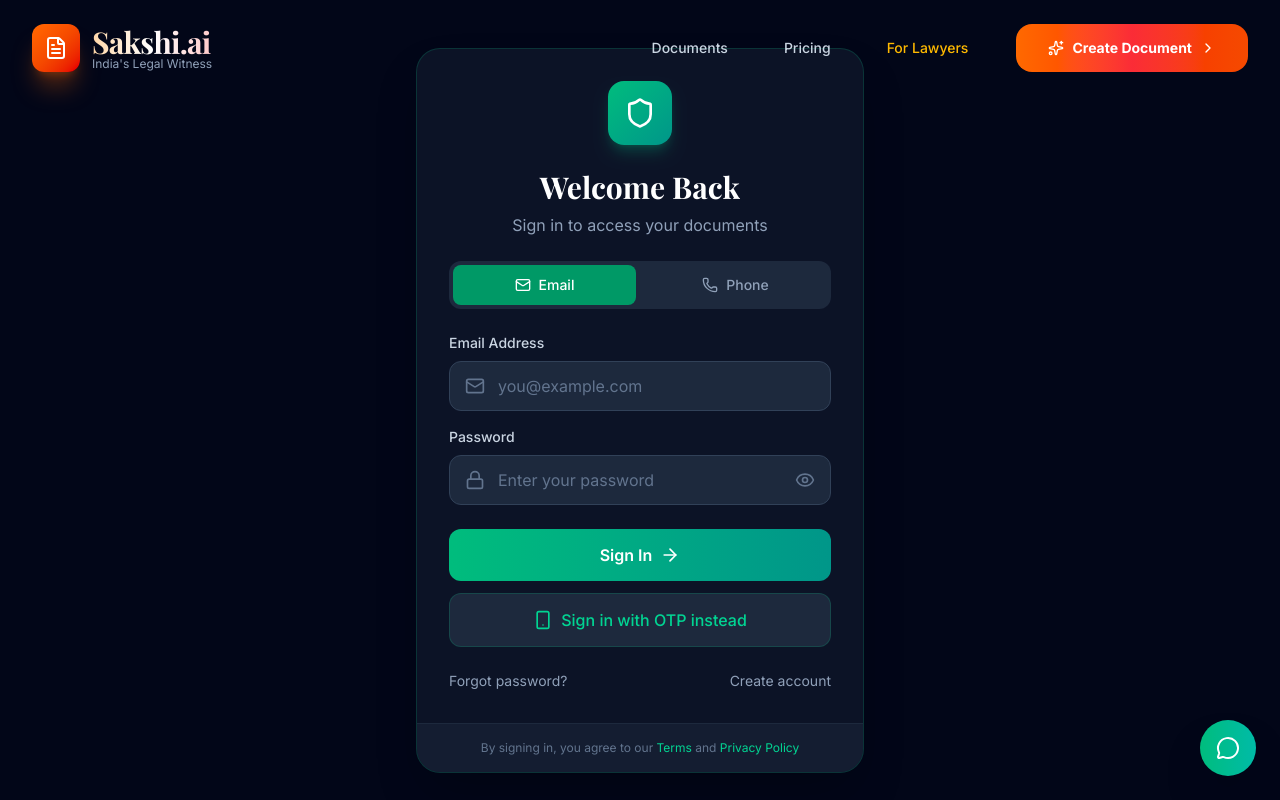
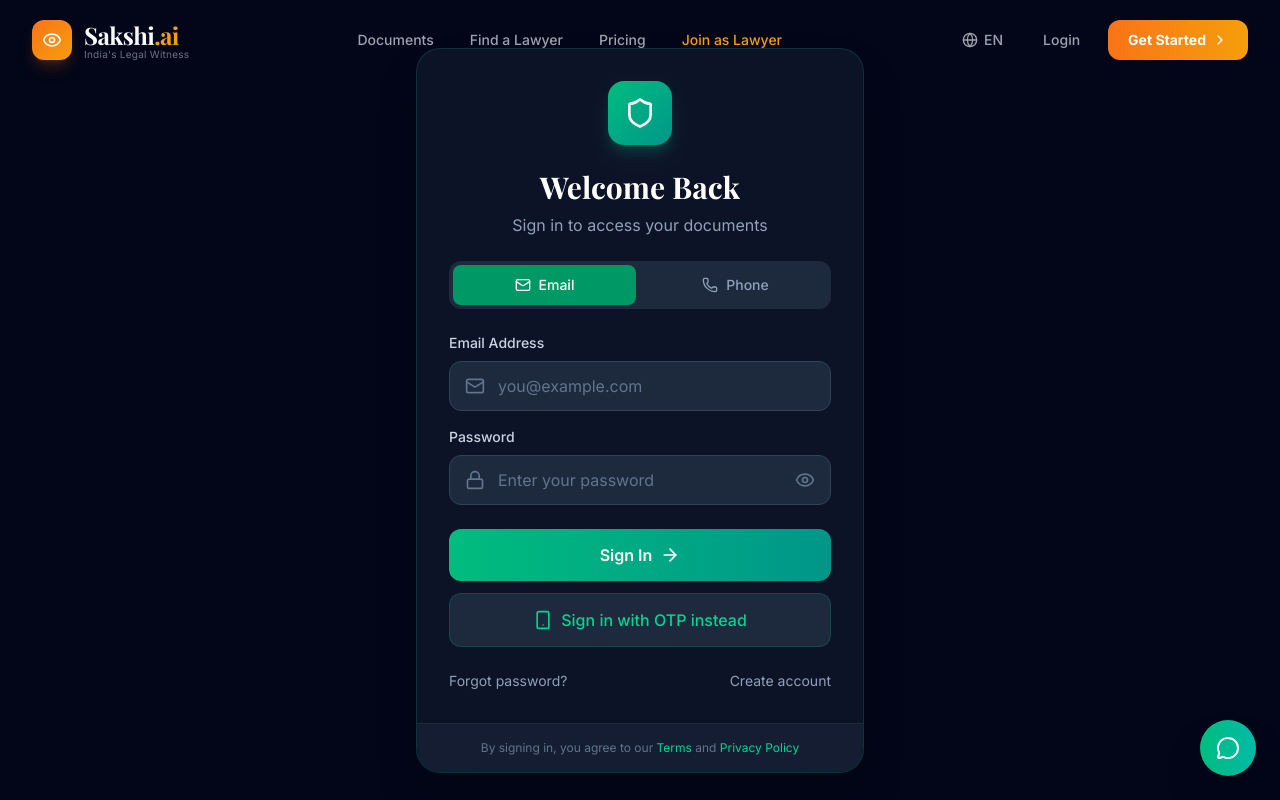
Before and after one commit to vuthpala/sakshi.ai, a Next.js app: page /login in a window 1280 px wide. Shown: the top 800 px of the page. Built offline with nearby package versions, Linux system fonts and the light colour scheme; a web font is replaced by a local one.

Commit message:
Redesign: New CSS design system and updated header

```diff
--- a/app/globals.css
+++ b/app/globals.css
@@ -1,8 +1,32 @@
 @import "tailwindcss";
 
 :root {
-  --background: #ffffff;
-  --foreground: #171717;
+  /* New 2025 Design System - Dark Navy Theme */
+  --bg-primary: #0a0f1e;
+  --bg-secondary: #0d1526;
+  --bg-card: #111827;
+  --bg-card-hover: #1a2435;
+
+  /* Accent Colors */
+  --accent-gold: #f59e0b;
+  --accent-orange: #f97316;
+  --accent-green: #10b981;
+  --accent-red: #ef4444;
+
+  /* Text Colors */
+  --text-primary: #f9fafb;
+  --text-secondary: #9ca3af;
+  --text-muted: #6b7280;
+
+  /* Borders & Effects */
+  --border: rgba(255, 255, 255, 0.08);
+  --border-hover: rgba(255, 255, 255, 0.15);
+  --glow: rgba(245, 158, 11, 0.15);
+  --glow-strong: rgba(245, 158, 11, 0.3);
+
+  /* Legacy variables for compatibility */
+  --background: #0a0f1e;
+  --foreground: #f9fafb;
 }
 
 @theme inline {
@@ -10,10 +34,24 @@
   --color-foreground: var(--foreground);
   --font-sans: var(--font-inter);
   --font-serif: var(--font-playfair);
-  --font-mono: ui-monospace, SFMono-Regular, Menlo, Monaco, Consolas, monospace;
+  --font-mono: 'JetBrains Mono', ui-monospace, SFMono-Regular, Menlo, Monaco, Consolas, monospace;
 }
 
-/* Premium Typography */
+/* ============================================
+   BASE STYLES
+   ============================================ */
+
+body {
+  background: var(--bg-primary);
+  color: var(--text-primary);
+  font-family: var(--font-inter), system-ui, sans-serif;
+  min-height: 100vh;
+}
+
+/* ============================================
+   PREMIUM TYPOGRAPHY
+   ============================================ */
+
 .font-serif {
   font-family: var(--font-playfair), Georgia, serif;
 }
@@ -22,9 +60,210 @@
   font-family: var(--font-inter), system-ui, sans-serif;
 }
 
-body {
-  background: var(--background);
-  color: var(--foreground);
+.font-mono {
+  font-family: 'JetBrains Mono', ui-monospace, monospace;
+}
+
+/* ============================================
+   GLASSMORPHISM UTILITIES
+   ============================================ */
+
+.glass {
+  background: rgba(17, 24, 39, 0.8);
+  backdrop-filter: blur(12px);
+  -webkit-backdrop-filter: blur(12px);
+  border: 1px solid var(--border);
+}
+
+.glass-strong {
+  background: rgba(10, 15, 30, 0.95);
+  backdrop-filter: blur(20px);
+  -webkit-backdrop-filter: blur(20px);
+  border-bottom: 1px solid var(--border);
+}
+
+.glass-card {
+  background: rgba(17, 24, 39, 0.6);
+  backdrop-filter: blur(10px);
+  -webkit-backdrop-filter: blur(10px);
+  border: 1px solid var(--border);
+  border-radius: 16px;
+}
+
+/* ============================================
+   GRADIENT BORDERS
+   ============================================ */
+
+.gradient-border {
+  position: relative;
+  background: var(--bg-card);
+  border-radius: 16px;
+}
+
+.gradient-border::before {
+  content: '';
+  position: absolute;
+  inset: 0;
+  border-radius: 16px;
+  padding: 1px;
+  background: linear-gradient(135deg, var(--accent-gold), var(--accent-orange));
+  -webkit-mask: linear-gradient(#fff 0 0) content-box, linear-gradient(#fff 0 0);
+  -webkit-mask-composite: xor;
+  mask-composite: exclude;
+  pointer-events: none;
+}
+
+/* ============================================
+   GLOW EFFECTS
+   ============================================ */
+
+.glow-gold {
+  box-shadow: 0 0 20px var(--glow), 0 0 40px var(--glow);
+}
+
+.glow-gold-hover:hover {
+  box-shadow: 0 0 30px var(--glow-strong), 0 0 60px var(--glow);
+}
+
+/* ============================================
+   BUTTON STYLES
+   ============================================ */
+
+.btn-primary {
+  background: linear-gradient(135deg, var(--accent-orange), var(--accent-gold));
+  color: white;
+  font-weight: 700;
+  padding: 16px 32px;
+  border-radius: 12px;
+  border: none;
+  cursor: pointer;
+  transition: all 0.3s ease;
+  box-shadow: 0 4px 15px rgba(249, 115, 22, 0.3);
+}
+
+.btn-primary:hover {
+  transform: translateY(-2px);
+  box-shadow: 0 8px 30px rgba(249, 115, 22, 0.4), 0 0 30px var(--glow);
+}
+
+.btn-ghost {
+  background: rgba(255, 255, 255, 0.05);
+  border: 1px solid rgba(255, 255, 255, 0.2);
+  color: white;
+  padding: 12px 24px;
+  border-radius: 12px;
+  cursor: pointer;
+  transition: all 0.3s ease;
+}
+
+.btn-ghost:hover {
+  background: rgba(255, 255, 255, 0.1);
+  border-color: rgba(255, 255, 255, 0.3);
+}
+
+/* ============================================
+   TEXT GRADIENTS
+   ============================================ */
+
+.text-gradient {
+  background: linear-gradient(135deg, var(--accent-orange), var(--accent-gold));
+  -webkit-background-clip: text;
+  -webkit-text-fill-color: transparent;
+  background-clip: text;
+}
+
+/* ============================================
+   DOT GRID BACKGROUND
+   ============================================ */
+
+.dot-grid {
+  background-image:
+    radial-gradient(circle at 1px 1px, rgba(245, 158, 11, 0.15) 1px, transparent 0);
+  background-size: 40px 40px;
+}
+
+/* ============================================
+   ANIMATIONS
+   ============================================ */
+
+@keyframes fadeInUp {
+  from {
+    opacity: 0;
+    transform: translateY(30px);
+  }
+  to {
+    opacity: 1;
+    transform: translateY(0);
+  }
+}
+
+@keyframes pulse-glow {
+  0%, 100% {
+    box-shadow: 0 0 20px var(--glow);
+  }
+  50% {
+    box-shadow: 0 0 40px var(--glow-strong);
+  }
+}
+
+@keyframes float {
+  0%, 100% {
+    transform: translateY(0);
+  }
+  50% {
+    transform: translateY(-10px);
+  }
+}
+
+.animate-fade-in-up {
+  animation: fadeInUp 0.6s ease-out;
+}
+
+.animate-float {
+  animation: float 3s ease-in-out infinite;
+}
+
+.animate-pulse-glow {
+  animation: pulse-glow 2s ease-in-out infinite;
+}
+
+/* ============================================
+   HOVER EFFECTS
+   ============================================ */
+
+.hover-lift {
+  transition: all 0.3s ease;
+}
+
+.hover-lift:hover {
+  transform: translateY(-4px);
+}
+
+.hover-glow:hover {
+  border-color: var(--accent-gold);
+  box-shadow: 0 0 30px var(--glow);
+}
+
+/* ============================================
+   SCROLLBAR
+   ============================================ */
+
+::-webkit-scrollbar {
+  width: 8px;
+  height: 8px;
+}
+
+::-webkit-scrollbar-track {
+  background: var(--bg-secondary);
+}
+
+::-webkit-scrollbar-thumb {
+  background: var(--border-hover);
+  border-radius: 4px;
+}
+
+::-webkit-scrollbar-thumb:hover {
+  background: var(--accent-gold);
 }
 
 /* Mobile responsive utilities */
--- a/components/header.tsx
+++ b/components/header.tsx
@@ -3,7 +3,7 @@
 import Link from "next/link";
 import { useAuth } from "@/lib/auth-context";
 import { NotificationBell } from "@/components/notification-bell";
-import { FileText, Menu, X, Sparkles, ChevronRight, User, LogOut } from "lucide-react";
+import { FileText, Menu, X, Sparkles, ChevronRight, User, LogOut, Globe, Eye } from "lucide-react";
 import { useState, useEffect } from "react";
 
 export function Header() {
@@ -11,6 +11,7 @@ export function Header() {
   const [mobileMenuOpen, setMobileMenuOpen] = useState(false);
   const [scrolled, setScrolled] = useState(false);
   const [showUserMenu, setShowUserMenu] = useState(false);
+  const [langMenuOpen, setLangMenuOpen] = useState(false);
 
   useEffect(() => {
     const handleScroll = () => setScrolled(window.scrollY > 20);
@@ -18,81 +19,121 @@ export function Header() {
     return () => window.removeEventListener("scroll", handleScroll);
   }, []);
 
+  const languages = [
+    { code: "en", label: "EN" },
+    { code: "hi", label: "हिंदी" },
+    { code: "te", label: "తెలుగు" },
+  ];
+
   return (
-    <header className={`fixed top-0 left-0 right-0 z-50 transition-all duration-700 ${
+    <header
+      className={`fixed top-0 left-0 right-0 z-50 transition-all duration-500 ${
         scrolled
-        ? "bg-slate-950/95 backdrop-blur-2xl border-b border-emerald-500/20 shadow-[0_4px_60px_rgba(0,0,0,0.4)]"
+          ? "glass-strong border-b border-[var(--border)]"
           : "bg-transparent"
-    }`}>
-      <div className="container mx-auto flex h-24 items-center justify-between px-4 md:px-8">
+      }`}
+    >
+      <div className="container mx-auto flex h-20 items-center justify-between px-4 md:px-6 lg:px-8">
         {/* Sakshi.ai Logo */}
         <Link href="/" className="flex items-center gap-3 group">
-          <div className="relative flex h-12 w-12 items-center justify-center rounded-xl bg-gradient-to-br from-orange-500 via-orange-600 to-red-600 shadow-xl shadow-orange-500/30 group-hover:shadow-orange-500/50 transition-all duration-700 group-hover:scale-110">
-            <FileText className="h-6 w-6 text-white relative z-10" />
-            <div className="absolute inset-0 bg-gradient-to-tr from-transparent via-white/30 to-transparent rounded-xl opacity-0 group-hover:opacity-100 transition-opacity duration-700"></div>
+          <div className="relative flex h-10 w-10 items-center justify-center rounded-xl bg-gradient-to-br from-[var(--accent-orange)] to-[var(--accent-gold)] shadow-lg shadow-orange-500/20 group-hover:shadow-orange-500/40 transition-all duration-300 group-hover:scale-105">
+            <Eye className="h-5 w-5 text-white relative z-10" />
           </div>
           <div className="flex flex-col">
-            <span className="font-serif text-3xl font-bold bg-gradient-to-r from-orange-200 via-white to-red-200 bg-clip-text text-transparent tracking-tight">
-              Sakshi.ai
+            <span className="font-serif text-2xl font-bold text-[var(--text-primary)] tracking-tight">
+              Sakshi<span className="text-[var(--accent-gold)]">.ai</span>
             </span>
-            <span className="text-xs text-slate-400 -mt-1">India's Legal Witness</span>
+            <span className="text-[10px] text-[var(--text-muted)] -mt-1 tracking-wide">India&apos;s Legal Witness</span>
           </div>
         </Link>
 
-        {/* Premium Desktop Navigation */}
-        <nav className="hidden md:flex items-center gap-2">
+        {/* Desktop Navigation */}
+        <nav className="hidden lg:flex items-center gap-1">
           <Link
             href="/documents"
-            className="px-6 py-3 text-sm font-medium text-slate-300 hover:text-orange-400 hover:bg-white/5 rounded-xl transition-all duration-300"
+            className="px-4 py-2 text-sm font-medium text-[var(--text-secondary)] hover:text-[var(--text-primary)] hover:bg-white/5 rounded-lg transition-all duration-200"
           >
             Documents
           </Link>
           <Link
+            href="/lawyers"
+            className="px-4 py-2 text-sm font-medium text-[var(--text-secondary)] hover:text-[var(--text-primary)] hover:bg-white/5 rounded-lg transition-all duration-200"
+          >
+            Find a Lawyer
+          </Link>
+          <Link
             href="/pricing"
-            className="px-6 py-3 text-sm font-medium text-slate-300 hover:text-orange-400 hover:bg-white/5 rounded-xl transition-all duration-300"
+            className="px-4 py-2 text-sm font-medium text-[var(--text-secondary)] hover:text-[var(--text-primary)] hover:bg-white/5 rounded-lg transition-all duration-200"
           >
             Pricing
           </Link>
           <Link
             href="/lawyer/login"
-            className="px-6 py-3 text-sm font-medium text-amber-400 hover:text-amber-300 hover:bg-amber-500/10 rounded-xl transition-all duration-300"
+            className="px-4 py-2 text-sm font-medium text-[var(--accent-gold)] hover:text-[var(--accent-orange)] hover:bg-[var(--accent-gold)]/10 rounded-lg transition-all duration-200"
           >
-            For Lawyers
+            Join as Lawyer
           </Link>
+        </nav>
+
+        {/* Right Side Actions */}
+        <div className="hidden lg:flex items-center gap-3">
+          {/* Language Selector */}
+          <div className="relative">
+            <button
+              onClick={() => setLangMenuOpen(!langMenuOpen)}
+              className="flex items-center gap-1.5 px-3 py-2 text-sm font-medium text-[var(--text-secondary)] hover:text-[var(--text-primary)] hover:bg-white/5 rounded-lg transition-all duration-200"
+            >
+              <Globe className="h-4 w-4" />
+              <span>EN</span>
+            </button>
+            {langMenuOpen && (
+              <div className="absolute top-full right-0 mt-2 py-2 w-32 glass-card shadow-xl">
+                {languages.map((lang) => (
+                  <button
+                    key={lang.code}
+                    className="w-full px-4 py-2 text-sm text-left text-[var(--text-secondary)] hover:text-[var(--text-primary)] hover:bg-white/5 transition-colors"
+                    onClick={() => setLangMenuOpen(false)}
+                  >
+                    {lang.label}
+                  </button>
+                ))}
+              </div>
+            )}
+          </div>
 
           {isAuthenticated ? (
-            <div className="flex items-center gap-4 ml-4">
-              {/* Notification Bell */}
+            <div className="flex items-center gap-3">
               <NotificationBell userType="user" />
 
               <button
                 onClick={() => setShowUserMenu(!showUserMenu)}
-                className="flex items-center gap-2 px-4 py-2.5 rounded-xl bg-slate-800 hover:bg-slate-700 text-slate-300 hover:text-white transition-all"
+                className="flex items-center gap-2 px-3 py-2 rounded-xl bg-white/5 hover:bg-white/10 border border-[var(--border)] hover:border-[var(--border-hover)] transition-all"
               >
-                <div className="flex h-8 w-8 items-center justify-center rounded-full bg-emerald-600">
+                <div className="flex h-8 w-8 items-center justify-center rounded-full bg-gradient-to-br from-[var(--accent-gold)] to-[var(--accent-orange)]">
                   <User className="h-4 w-4 text-white" />
                 </div>
-                <span className="text-sm font-medium">
-                  {user?.email || user?.phone || "User"}
-                </span>
               </button>
 
               {showUserMenu && (
-                <div className="absolute top-full right-0 mt-2 w-48 bg-slate-900 border border-orange-500/20 rounded-xl shadow-xl overflow-hidden">
+                <div className="absolute top-full right-4 mt-2 w-56 glass-card shadow-xl py-2">
+                  <div className="px-4 py-3 border-b border-[var(--border)]">
+                    <p className="text-sm font-medium text-[var(--text-primary)]">{user?.name || "User"}</p>
+                    <p className="text-xs text-[var(--text-muted)]">{user?.email || user?.phone}</p>
+                  </div>
                   <Link
                     href="/dashboard"
-                    className="flex items-center gap-2 w-full px-4 py-3 text-sm text-slate-300 hover:text-white hover:bg-slate-800 transition-colors"
+                    className="flex items-center gap-2 w-full px-4 py-2.5 text-sm text-[var(--text-secondary)] hover:text-[var(--text-primary)] hover:bg-white/5 transition-colors"
                     onClick={() => setShowUserMenu(false)}
                   >
-                    <User className="h-4 w-4" />
-                    Dashboard
+                    <FileText className="h-4 w-4" />
+                    My Documents
                   </Link>
                   <button
                     onClick={() => {
                       logout();
                       setShowUserMenu(false);
                     }}
-                    className="flex items-center gap-2 w-full px-4 py-3 text-sm text-slate-300 hover:text-white hover:bg-slate-800 transition-colors"
+                    className="flex items-center gap-2 w-full px-4 py-2.5 text-sm text-red-400 hover:text-red-300 hover:bg-red-500/10 transition-colors"
                   >
                     <LogOut className="h-4 w-4" />
                     Logout
@@ -101,62 +142,76 @@ export function Header() {
               )}
             </div>
           ) : (
+            <>
+              <Link
+                href="/login"
+                className="px-4 py-2 text-sm font-medium text-[var(--text-secondary)] hover:text-[var(--text-primary)] transition-colors"
+              >
+                Login
+              </Link>
               <Link
                 href="/documents"
-              className="group relative ml-4 px-8 py-3.5 text-sm font-bold text-white overflow-hidden rounded-2xl transition-all duration-500"
+                className="group relative px-5 py-2.5 text-sm font-bold text-white overflow-hidden rounded-xl transition-all duration-300 hover:shadow-[0_0_30px_rgba(245,158,11,0.3)]"
               >
-              <span className="absolute inset-0 bg-gradient-to-r from-orange-500 via-red-500 to-orange-600 transition-all duration-500 group-hover:shadow-[0_0_40px_rgba(249,115,22,0.5)]"></span>
-              <span className="absolute inset-0 bg-gradient-to-r from-transparent via-white/30 to-transparent -translate-x-full group-hover:translate-x-full transition-transform duration-1000"></span>
-              <span className="relative flex items-center gap-2">
-                <Sparkles className="h-4 w-4" />
-                Create Document
-                <ChevronRight className="h-4 w-4 transition-transform duration-300 group-hover:translate-x-1" />
+                <span className="absolute inset-0 bg-gradient-to-r from-[var(--accent-orange)] to-[var(--accent-gold)]"></span>
+                <span className="relative flex items-center gap-1.5">
+                  Get Started
+                  <ChevronRight className="h-4 w-4 transition-transform duration-200 group-hover:translate-x-0.5" />
                 </span>
               </Link>
+            </>
           )}
-        </nav>
+        </div>
 
-        {/* Premium Mobile Menu Button */}
+        {/* Mobile Menu Button */}
         <button
-          className="md:hidden p-3 text-slate-300 hover:text-emerald-400 hover:bg-white/5 rounded-xl transition-all"
+          className="lg:hidden p-2 text-[var(--text-secondary)] hover:text-[var(--text-primary)] hover:bg-white/5 rounded-lg transition-all"
           onClick={() => setMobileMenuOpen(!mobileMenuOpen)}
         >
-          {mobileMenuOpen ? <X className="h-6 w-6 text-orange-400" /> : <Menu className="h-6 w-6 text-orange-400" />}
+          {mobileMenuOpen ? <X className="h-6 w-6" /> : <Menu className="h-6 w-6" />}
         </button>
       </div>
 
-        {/* Premium Mobile Menu */}
+      {/* Mobile Menu */}
       {mobileMenuOpen && (
-        <div className="md:hidden absolute top-full left-0 right-0 border-t border-orange-500/20 bg-slate-950/98 backdrop-blur-2xl">
-          <nav className="flex flex-col p-6 gap-3">
+        <div className="lg:hidden absolute top-full left-0 right-0 glass-strong border-t border-[var(--border)]">
+          <nav className="flex flex-col p-4 gap-2">
             <Link
               href="/documents"
-              className="px-5 py-4 text-base font-medium text-slate-300 hover:text-orange-400 hover:bg-white/5 rounded-xl transition-all"
+              className="px-4 py-3 text-base font-medium text-[var(--text-secondary)] hover:text-[var(--text-primary)] hover:bg-white/5 rounded-lg transition-all"
               onClick={() => setMobileMenuOpen(false)}
             >
               Documents
             </Link>
             <Link
+              href="/lawyers"
+              className="px-4 py-3 text-base font-medium text-[var(--text-secondary)] hover:text-[var(--text-primary)] hover:bg-white/5 rounded-lg transition-all"
+              onClick={() => setMobileMenuOpen(false)}
+            >
+              Find a Lawyer
+            </Link>
+            <Link
               href="/pricing"
-              className="px-5 py-4 text-base font-medium text-slate-300 hover:text-orange-400 hover:bg-white/5 rounded-xl transition-all"
+              className="px-4 py-3 text-base font-medium text-[var(--text-secondary)] hover:text-[var(--text-primary)] hover:bg-white/5 rounded-lg transition-all"
               onClick={() => setMobileMenuOpen(false)}
             >
               Pricing
             </Link>
             <Link
               href="/lawyer/login"
-              className="px-5 py-4 text-base font-medium text-amber-400 hover:text-amber-300 hover:bg-amber-500/10 rounded-xl transition-all"
+              className="px-4 py-3 text-base font-medium text-[var(--accent-gold)] hover:bg-[var(--accent-gold)]/10 rounded-lg transition-all"
               onClick={() => setMobileMenuOpen(false)}
             >
-              For Lawyers
+              Join as Lawyer
             </Link>
+            <div className="border-t border-[var(--border)] my-2"></div>
             {isAuthenticated ? (
               <button
                 onClick={() => {
                   logout();
                   setMobileMenuOpen(false);
                 }}
-                className="flex items-center justify-center gap-2 px-5 py-4 text-base font-bold text-white bg-red-500/20 border border-red-500/30 rounded-xl text-center mt-2"
+                className="flex items-center justify-center gap-2 px-4 py-3 text-base font-medium text-red-400 hover:bg-red-500/10 rounded-lg transition-all"
               >
                 <LogOut className="h-5 w-5" />
                 Logout
@@ -164,10 +219,11 @@ export function Header() {
             ) : (
               <Link
                 href="/documents"
-                className="px-5 py-4 text-base font-bold text-white bg-gradient-to-r from-orange-500 to-red-500 rounded-xl text-center mt-2 shadow-lg shadow-orange-500/25"
+                className="flex items-center justify-center gap-2 px-4 py-3 text-base font-bold text-white bg-gradient-to-r from-[var(--accent-orange)] to-[var(--accent-gold)] rounded-lg transition-all"
                 onClick={() => setMobileMenuOpen(false)}
               >
-                Create Document
+                <Sparkles className="h-5 w-5" />
+                Get Started
               </Link>
             )}
           </nav>
```
Lines whose indentation alone changed are shown as unchanged.
